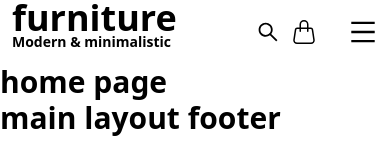
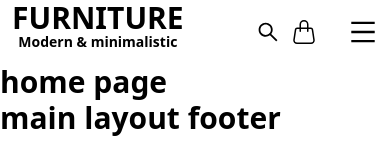
Before and after one commit to abedlrhman/furniture-store-aa, a React (Create React App) app: page / in a window 390 px wide. Shown: the top 160 px of the page. Built offline with nearby package versions, Linux system fonts and the light colour scheme; the HTML template or start-up script is replaced by a standard one.

Commit message:
fix responsive

```diff
--- a/src/layout/Header.tsx
+++ b/src/layout/Header.tsx
@@ -17,24 +17,24 @@ function Header ( { }: Props )
     <div>
       <div className='container mx-auto flex justify-between h-16 item-center px-3'>
         <div className="flex flex-col gap-2 justify-center">
-          <h1 className="text-4xl leading-3	">furniture</h1>
-          <span className="text-sm">Modern & minimalistic</span>
+          <h1 className="text-3xl leading-3	">FURNITURE</h1>
+          <span className="text-sm text-center">Modern & minimalistic</span>
         </div>
         <div className="flex flex-row-reverse md:flex-row font-light gap-8 items-center">
-          <div className="md:hidden">
+          <div className="md:hidden group">
             <AiOutlineMenu />
 
-            <div className="absolute max-h-0 group-hover:max-h-96 md:max-h-full overflow-hidden transition-all w-full right-0 top-0">
+            <ul className="absolute max-h-0 group-hover:max-h-96 md:max-h-full overflow-hidden transition-all w-full right-0 top-0 bg-white ">
               {
                 HeaderData.data.map( headerItem =>
                 (
-                  <li key={ headerItem.id } className="text-zinc-700 hover:text-black"><Link to={ headerItem.url }>{ headerItem.name }</Link></li>
+                  <li key={ headerItem.id } className="text-zinc-700 hover:text-black border-b-2 border-b-gray-600 py-1 text-center"><Link to={ headerItem.url }>{ headerItem.name }</Link></li>
 
                 ) )
               }
 
 
-            </div>
+            </ul>
           </div>
           <ul className="hidden md:flex gap-8 text-lg ">
 
```
